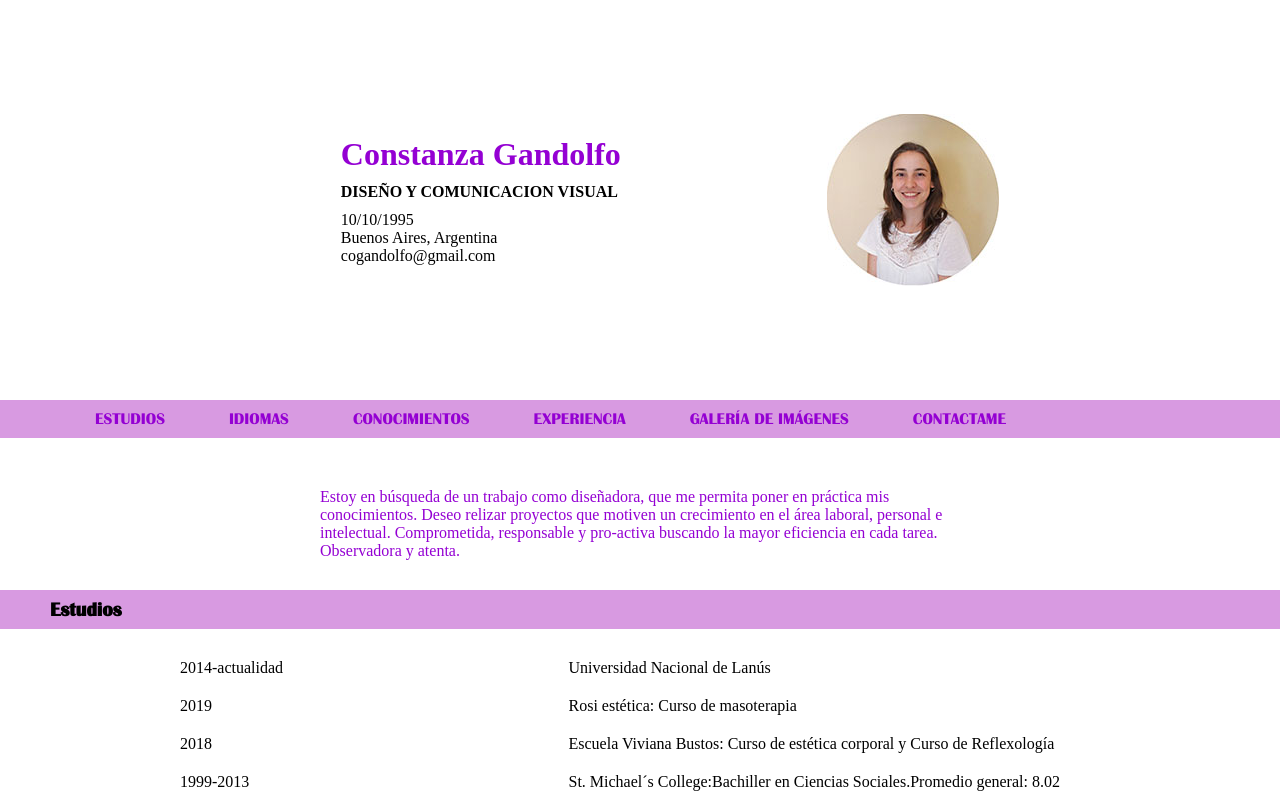
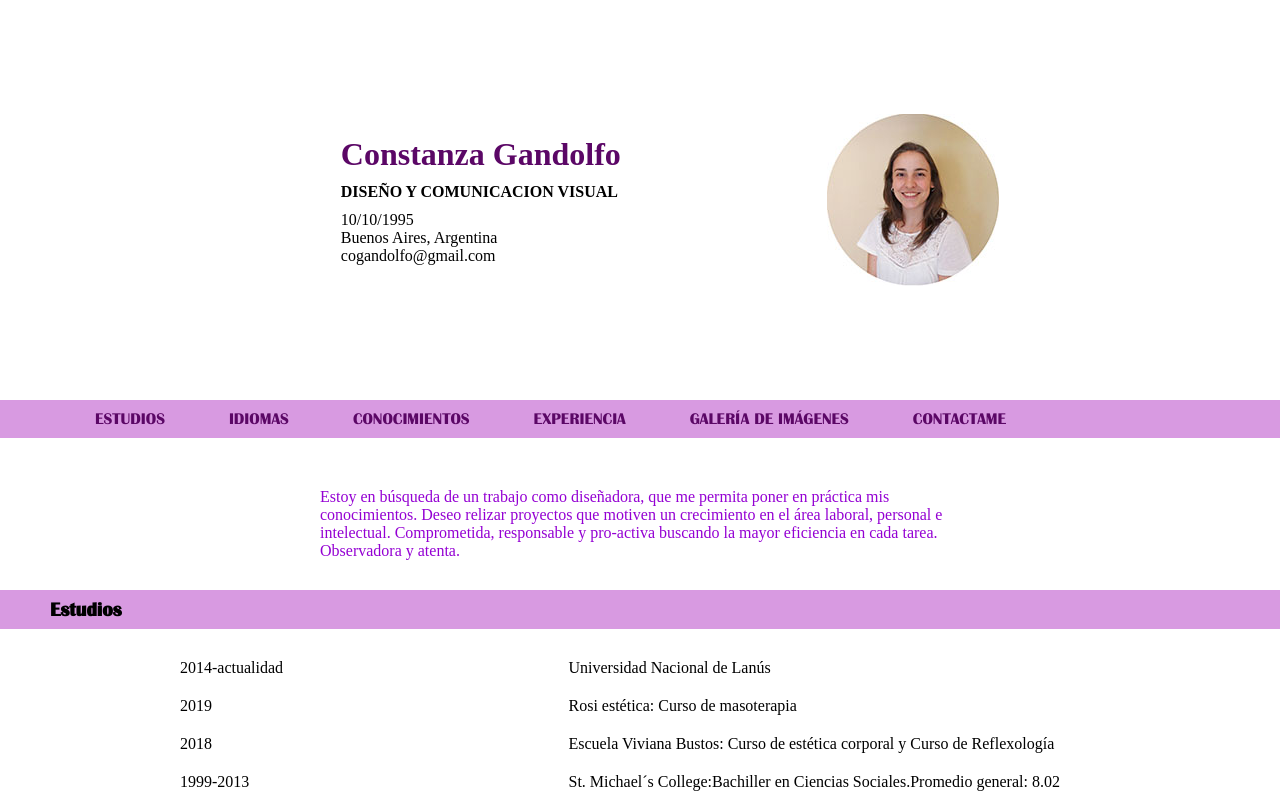
Before and after one commit to constanzaivanna/constanza, a plain HTML site: page index.html in a window 1280 px wide. Shown: the top 804 px of the page. Drawn offline with Linux system fonts and the light colour scheme; a web font is replaced by a local one.

Commit message:
Detalles finales

```diff
--- a/estilos.css
+++ b/estilos.css
@@ -45,8 +45,7 @@ header {
 }
 
 header img{
-	animation: girar 1s;
-	animation-direction: alternate-reverse;
+	animation: girar 1s  alternate-reverse;
 }
 
 .nombre {
@@ -59,7 +58,7 @@ header img{
 
 h1{
 	font-size: 2em;
-	color:darkviolet;;
+	color:#5B0766;
 	padding-bottom: 10px;
 
 }
@@ -102,7 +101,7 @@ nav ul li {
 nav a {
 	font-family: "Britannic Bold";
 	text-decoration: none;
-	color:darkviolet;
+	color:#5B0766;
 	text-transform: uppercase;
 }
 
@@ -119,10 +118,6 @@ main{
 	padding:40px 0px;
 }
 
-
-
-
-
 .descripcionpersonal {
 	height: auto;
 	margin:10px 0px 0px ;
@@ -131,13 +126,11 @@ main{
 	color:darkviolet;
 }
 
-
 article{
 	width:100%;
 	height:auto;
 	font-family:"ebrima";
 }
-
 
 h3 {
 	background-color:#D89AE1;
@@ -146,14 +139,12 @@ h3 {
 	padding: 10px 0px 10px 50px;
 	display:flex;
 	flex-direction:column;
-
 }
 
 .informacion{
 	padding: 20px 0px 20px 170px;
 	display:flex;
 }
-
 
 article ul {
 	list-style: none;
@@ -164,12 +155,10 @@ article ul li{
 }
 
 .primercolumnaangosta{
-
-		width:35%;
+	width:35%;
 }
 
 .primercolumna{
-
 	width:35%;
 }
 
@@ -184,7 +173,6 @@ article ul li{
 #formulario{
 	width: 100%;
 	padding:30px 0px 0px 170px;
-
 }
 
 h4{
@@ -211,7 +199,6 @@ form{
 #contenedordecolumnas{
 	display: flex;
 	justify-content: space-around;
-
 }
 
 .columnasformulario{
@@ -225,8 +212,6 @@ p{
 label{
 	display:block;
 	height: 25px;
-
-
 }
 
 input{
@@ -250,12 +235,10 @@ input[type=submit], input[type=reset]{
 	margin:0px 0px 0px 10px;
 	color: #FFFFFF ;
 	font-size:1em;
-
 }
 
 .botonesform{
 	align-self: flex-end;
-
 }
 
 .restaurar:hover{
@@ -291,7 +274,6 @@ textarea{
 	display:flex;
 	justify-content: center;
 	align-content: center;
-
 }
 
 .PortadasGaleria div{
@@ -341,18 +323,15 @@ header {
 	width: 75%;
 	height: 400px;
 	margin-left: 90px;
-
 }
 
 
 .nombre{
 	width:75%;
-
 }
 
 h1{
 	font-size: 1.4em;
-
 }
 
 h2 {
@@ -360,17 +339,14 @@ h2 {
 	font-size:0.75em;
 }
 
-
 nav {
 	height:160px;
 
 }
 
-
 nav ul {
 		padding:0px;
 	}
-
 
 nav ul li {
 	font-size:1em;
@@ -378,10 +354,7 @@ nav ul li {
 	flex-direction:column;
 	align-items:center;
 	padding:15px 10px;
-
-
 }
-
 
 main{
 	height:100px;
@@ -389,19 +362,13 @@ main{
 
 }
 
-
-
-
 .descripcionpersonal {
 	padding:10px 0px;
-
 }
 
 article{
 	width:100%;
 	height:250px;
-
-
 }
 
 article div{
@@ -412,15 +379,11 @@ h3 {
 	height: 15px;
 	font-size:0.95em;
 	padding: 10px 0px 10px 50px;
-
-
 }
-
 
 article ul {
 	list-style: none;
 	padding:10 20px 0px 10px;
-
 }
 
 .primercolumnaangosta{
@@ -437,13 +400,11 @@ article ul {
 	padding:0px 5px 0px 10px;
 }
 
-	article div ul{
-		padding:0px 5px 0px 20px;
-	}
+article div ul{
+	padding:0px 5px 0px 20px;
+}
 
 
 #textoextenso{
 	width:65%;
-}
-
-}
+	}
```
